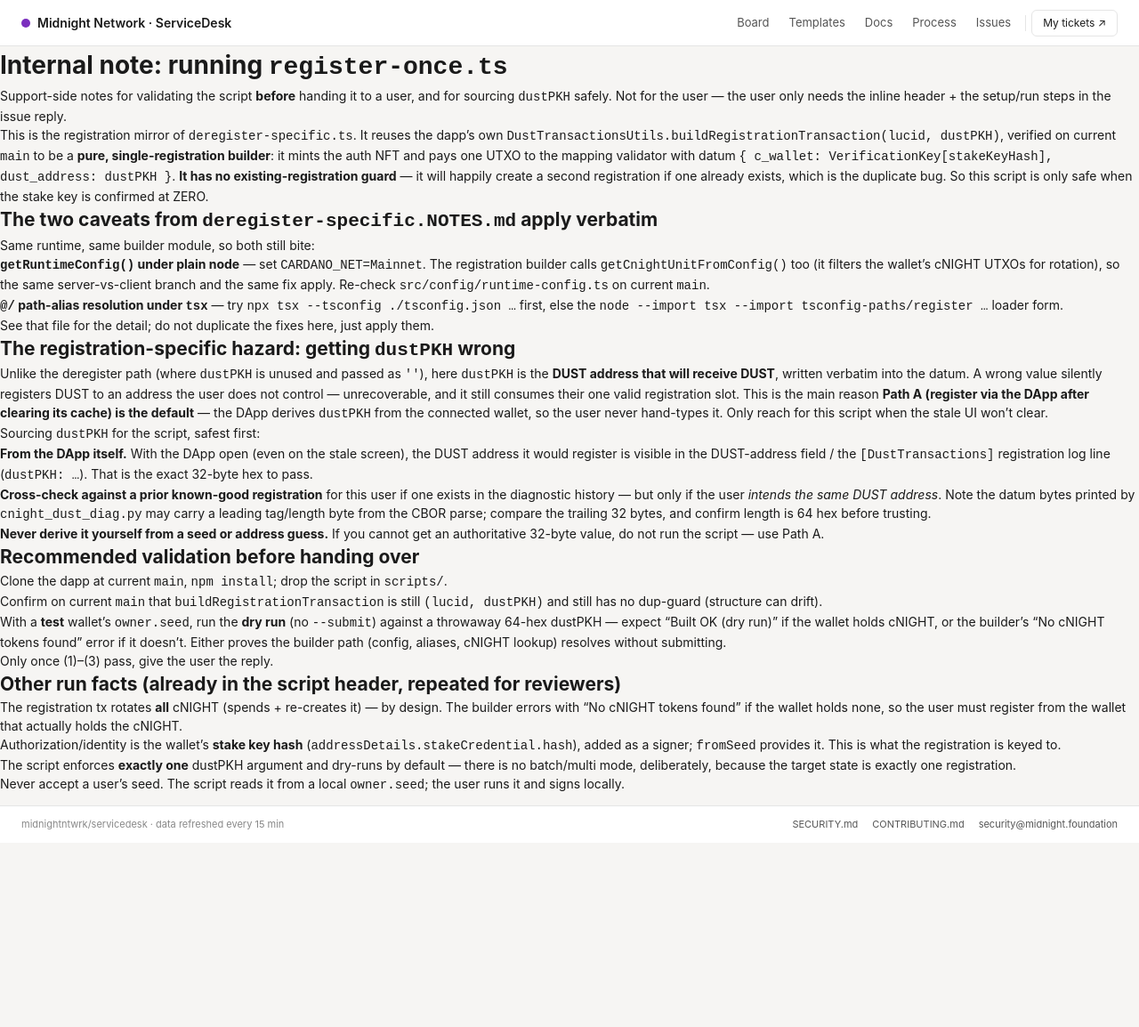
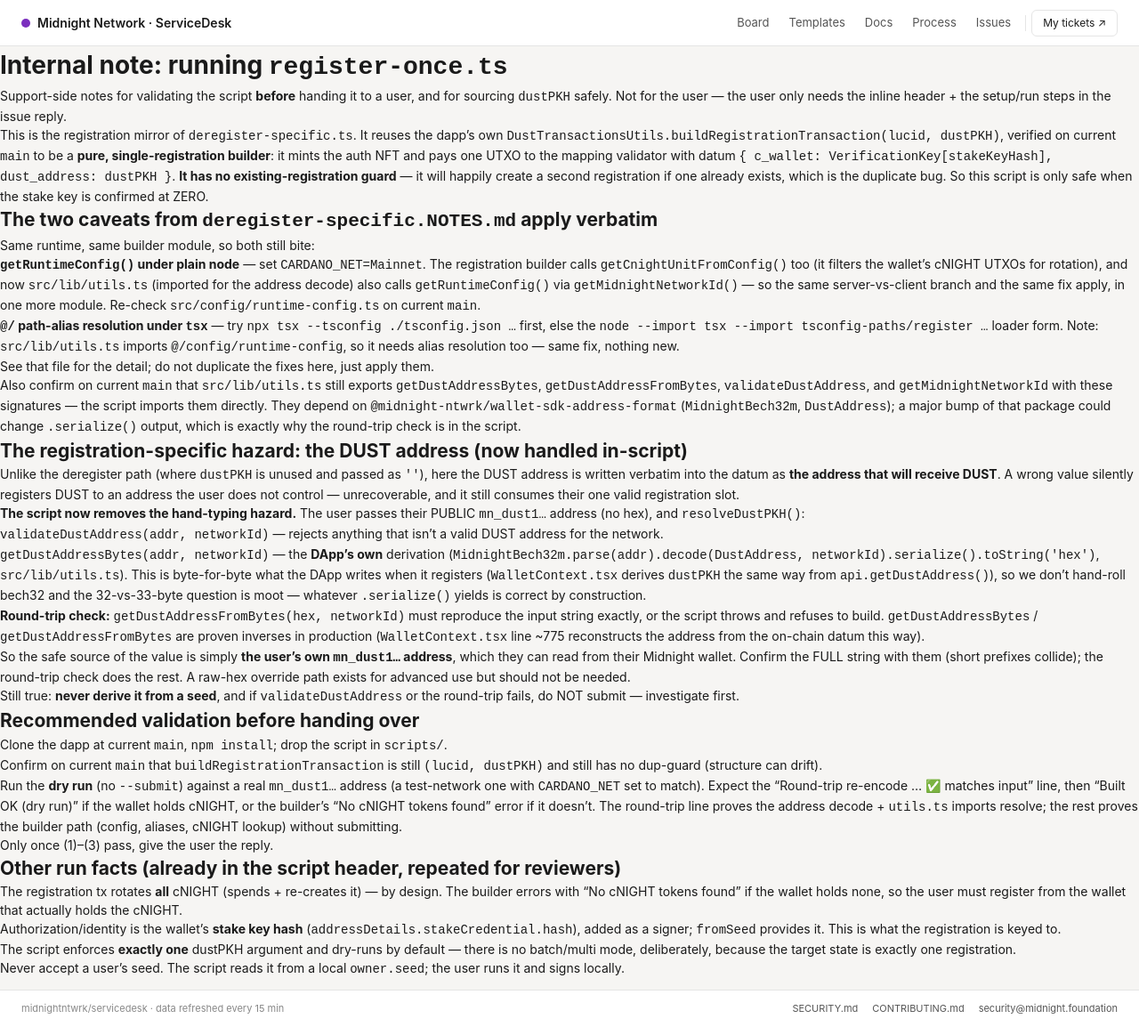
Before and after one commit to midnightntwrk/servicedesk, a Jekyll site: the page built from runbooks/scripts/register-once.NOTES.md, in a window 1280 px wide and 1154 px high. Shown: the whole window at 89% size. Built offline with Jekyll 4.4.1, drawn with Linux system fonts in a browser that asks for light colours; our own code applies the rules of GitHub Pages for plain Markdown files.

Commit message:
register-once.ts: accept mn_dust address, decode + round-trip verify in-script
Instead of a hand-typed 64-hex dustPKH, the script now takes the user's
public mn_dust1... address and derives the datum bytes with the dapp's
own getDustAddressBytes (MidnightBech32m + wallet-sdk-address-format) —
the same derivation WalletContext uses from api.getDustAddress(). It
then round-trips via getDustAddressFromBytes and refuses to build unless
the re-encoded address matches the input, so a typo fails safe instead
of registering DUST to an unrecoverable address. Resolves the 32-vs-33
byte ambiguity by construction (whatever .serialize() yields is what the
dapp writes). Fully self-service: the user never handles hex. NOTES
updated for the new derivation, the extra utils.ts import (same
getRuntimeConfig / @-alias caveats), and the round-trip validation step.

Co-Authored-By: Claude Opus 4.8 <noreply@anthropic.com>

```diff
--- a/runbooks/scripts/register-once.NOTES.md
+++ b/runbooks/scripts/register-once.NOTES.md
@@ -18,43 +18,65 @@ Same runtime, same builder module, so both still bite:
 
 1. **`getRuntimeConfig()` under plain node** — set `CARDANO_NET=Mainnet`. The registration
    builder calls `getCnightUnitFromConfig()` too (it filters the wallet's cNIGHT UTXOs for
-   rotation), so the same server-vs-client branch and the same fix apply. Re-check
-   `src/config/runtime-config.ts` on current `main`.
+   rotation), and now `src/lib/utils.ts` (imported for the address decode) also calls
+   `getRuntimeConfig()` via `getMidnightNetworkId()` — so the same server-vs-client branch
+   and the same fix apply, in one more module. Re-check `src/config/runtime-config.ts` on
+   current `main`.
 2. **`@/` path-alias resolution under `tsx`** — try `npx tsx --tsconfig ./tsconfig.json …`
    first, else the `node --import tsx --import tsconfig-paths/register …` loader form.
+   Note: `src/lib/utils.ts` imports `@/config/runtime-config`, so it needs alias resolution
+   too — same fix, nothing new.
 
 See that file for the detail; do not duplicate the fixes here, just apply them.
 
-## The registration-specific hazard: getting `dustPKH` wrong
+Also confirm on current `main` that `src/lib/utils.ts` still exports `getDustAddressBytes`,
+`getDustAddressFromBytes`, `validateDustAddress`, and `getMidnightNetworkId` with these
+signatures — the script imports them directly. They depend on
+`@midnight-ntwrk/wallet-sdk-address-format` (`MidnightBech32m`, `DustAddress`); a major bump
+of that package could change `.serialize()` output, which is exactly why the round-trip
+check is in the script.
 
-Unlike the deregister path (where `dustPKH` is unused and passed as `''`), here `dustPKH`
-is the **DUST address that will receive DUST**, written verbatim into the datum. A wrong
-value silently registers DUST to an address the user does not control — unrecoverable, and
-it still consumes their one valid registration slot. This is the main reason **Path A
-(register via the DApp after clearing its cache) is the default** — the DApp derives
-`dustPKH` from the connected wallet, so the user never hand-types it. Only reach for this
-script when the stale UI won't clear.
+## The registration-specific hazard: the DUST address (now handled in-script)
 
-Sourcing `dustPKH` for the script, safest first:
-- **From the DApp itself.** With the DApp open (even on the stale screen), the DUST address
-  it would register is visible in the DUST-address field / the `[DustTransactions]`
-  registration log line (`dustPKH: …`). That is the exact 32-byte hex to pass.
-- **Cross-check against a prior known-good registration** for this user if one exists in
-  the diagnostic history — but only if the user *intends the same DUST address*. Note the
-  datum bytes printed by `cnight_dust_diag.py` may carry a leading tag/length byte from the
-  CBOR parse; compare the trailing 32 bytes, and confirm length is 64 hex before trusting.
-- **Never derive it yourself from a seed or address guess.** If you cannot get an
-  authoritative 32-byte value, do not run the script — use Path A.
+Unlike the deregister path (where `dustPKH` is unused and passed as `''`), here the DUST
+address is written verbatim into the datum as **the address that will receive DUST**. A
+wrong value silently registers DUST to an address the user does not control —
+unrecoverable, and it still consumes their one valid registration slot.
+
+**The script now removes the hand-typing hazard.** The user passes their PUBLIC
+`mn_dust1…` address (no hex), and `resolveDustPKH()`:
+1. `validateDustAddress(addr, networkId)` — rejects anything that isn't a valid DUST
+   address for the network.
+2. `getDustAddressBytes(addr, networkId)` — the **DApp's own** derivation
+   (`MidnightBech32m.parse(addr).decode(DustAddress, networkId).serialize().toString('hex')`,
+   `src/lib/utils.ts`). This is byte-for-byte what the DApp writes when it registers
+   (`WalletContext.tsx` derives `dustPKH` the same way from `api.getDustAddress()`), so we
+   don't hand-roll bech32 and the 32-vs-33-byte question is moot — whatever `.serialize()`
+   yields is correct by construction.
+3. **Round-trip check:** `getDustAddressFromBytes(hex, networkId)` must reproduce the
+   input string exactly, or the script throws and refuses to build. `getDustAddressBytes`
+   / `getDustAddressFromBytes` are proven inverses in production (`WalletContext.tsx` line
+   ~775 reconstructs the address from the on-chain datum this way).
+
+So the safe source of the value is simply **the user's own `mn_dust1…` address**, which
+they can read from their Midnight wallet. Confirm the FULL string with them (short prefixes
+collide); the round-trip check does the rest. A raw-hex override path exists for advanced
+use but should not be needed.
+
+Still true: **never derive it from a seed**, and if `validateDustAddress` or the round-trip
+fails, do NOT submit — investigate first.
 
 ## Recommended validation before handing over
 
 1. Clone the dapp at current `main`, `npm install`; drop the script in `scripts/`.
 2. Confirm on current `main` that `buildRegistrationTransaction` is still
    `(lucid, dustPKH)` and still has no dup-guard (structure can drift).
-3. With a **test** wallet's `owner.seed`, run the **dry run** (no `--submit`) against a
-   throwaway 64-hex dustPKH — expect "Built OK (dry run)" if the wallet holds cNIGHT, or the
-   builder's "No cNIGHT tokens found" error if it doesn't. Either proves the builder path
-   (config, aliases, cNIGHT lookup) resolves without submitting.
+3. Run the **dry run** (no `--submit`) against a real `mn_dust1…` address (a test-network
+   one with `CARDANO_NET` set to match). Expect the "Round-trip re-encode … ✅ matches
+   input" line, then "Built OK (dry run)" if the wallet holds cNIGHT, or the builder's
+   "No cNIGHT tokens found" error if it doesn't. The round-trip line proves the address
+   decode + `utils.ts` imports resolve; the rest proves the builder path (config, aliases,
+   cNIGHT lookup) without submitting.
 4. Only once (1)–(3) pass, give the user the reply.
 
 ## Other run facts (already in the script header, repeated for reviewers)
```
Also changed, not shown: runbooks/scripts/register-once.ts (+82 -36 lines).
